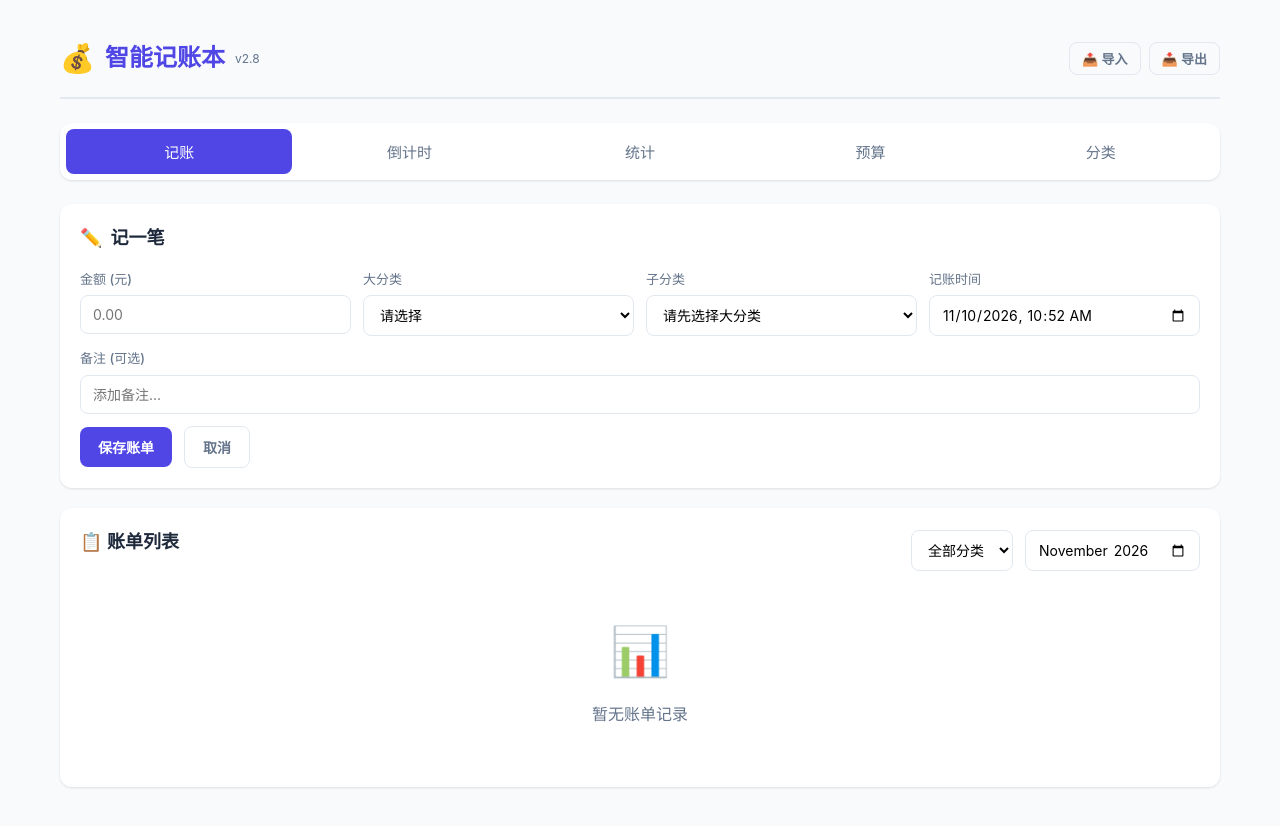
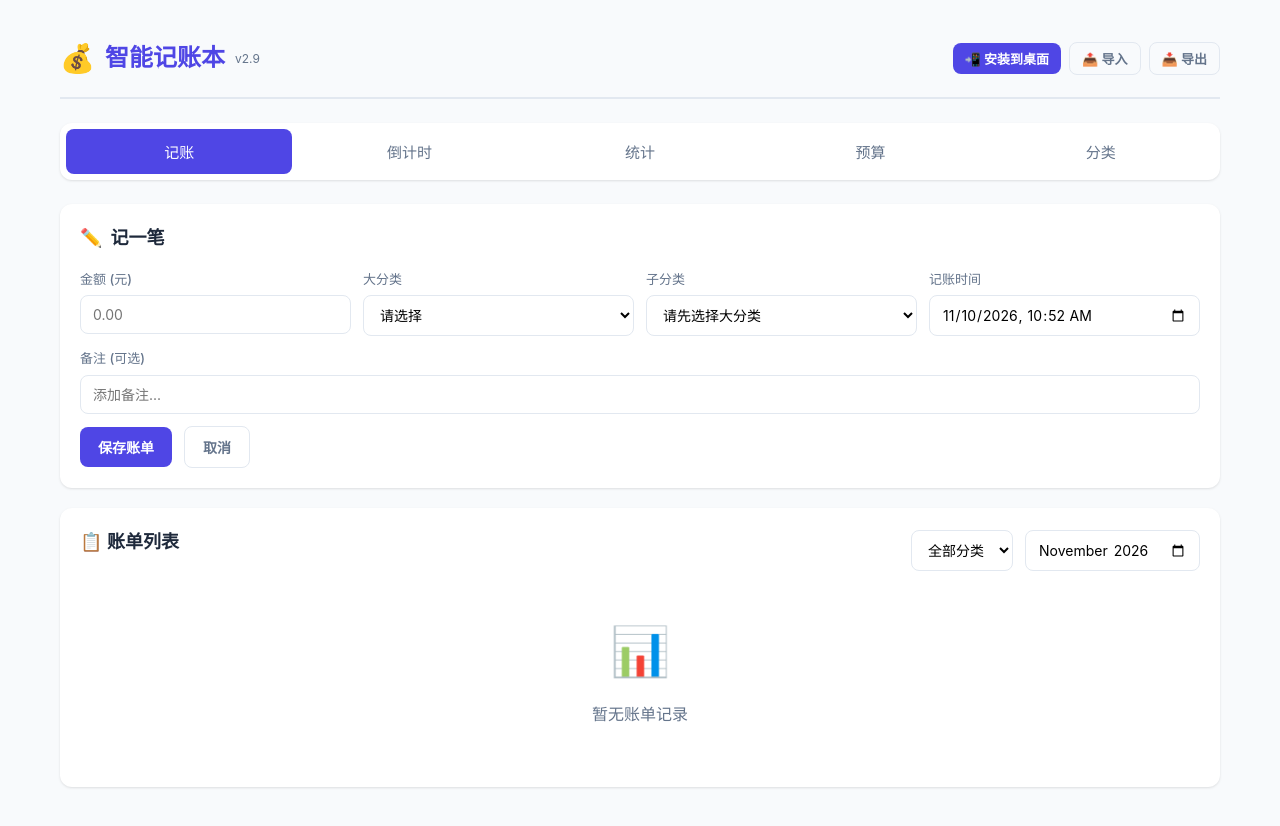
Before and after one commit to YOU-MAX-COMMITS/accounting-app, a plain HTML site: page index.html in a window 1280 px wide. Drawn offline with Linux system fonts and the light colour scheme.

Commit message:
fix: 安装按钮始终显示，不支持原生安装时按浏览器给出指引

```diff
--- a/index.html
+++ b/index.html
@@ -218,7 +218,7 @@
 <body>
 <div class="app">
   <header>
-    <h1>智能记账本 <span class="text-secondary" style="font-size:12px; font-weight:400;">v2.8</span></h1>
+    <h1>智能记账本 <span class="text-secondary" style="font-size:12px; font-weight:400;">v2.9</span></h1>
     <div style="display:flex; gap:8px; align-items:center;">
       <button id="pwa-install" class="btn-primary btn-sm" style="display:none;" onclick="installPwa()">📲 安装到桌面</button>
       <button class="btn-ghost btn-sm" onclick="importData()">📤 导入</button>
@@ -1604,24 +1604,28 @@ window.addEventListener('appinstalled', () => {
 
 function installPwa() {
   if (deferredInstallPrompt) {
+    // Chrome / Edge 等支持原生安装：直接弹安装框
     deferredInstallPrompt.prompt();
     deferredInstallPrompt.userChoice.then(() => {
       deferredInstallPrompt = null;
-      document.getElementById('pwa-install').style.display = 'none';
     });
     return;
   }
-  if (/iphone|ipad|ipod/i.test(navigator.userAgent)) {
+  const ua = navigator.userAgent.toLowerCase();
+  if (/micromessenger|qq\//.test(ua)) {
+    // 微信 / QQ 内置浏览器无法安装，必须跳到系统浏览器
+    alert('当前是微信/QQ 内置浏览器，无法安装 App。\n\n请点右上角「···」→ 选择「在浏览器打开」，打开后再点本按钮。');
+  } else if (/iphone|ipad|ipod/.test(ua)) {
     alert('在 Safari 中点击底部「分享」按钮 → 选择「添加到主屏幕」，即可像 App 一样使用。');
   } else {
-    alert('请点浏览器右上角菜单 → 选择「添加到主屏幕 / 安装应用」。');
-  }
-}
-
-// iOS Safari 不会触发 beforeinstallprompt，手动显示按钮
+    alert('当前浏览器不支持一键安装。\n\n建议用手机自带 Chrome / Edge 打开本页面；\n或点浏览器菜单（右上角 ⋮ 或底部 ≡）→ 选择「安装应用 / 添加到主屏幕」。');
+  }
+}
+
+// 按钮始终显示（已安装为独立窗口时隐藏），
+// 支持原生安装的浏览器点了直接装，不支持的点了给出对应指引
 window.addEventListener('load', () => {
-  const isiOS = /iphone|ipad|ipod/i.test(navigator.userAgent);
-  if (isiOS && !isStandalone()) {
+  if (!isStandalone()) {
     document.getElementById('pwa-install').style.display = '';
   }
 });
```
